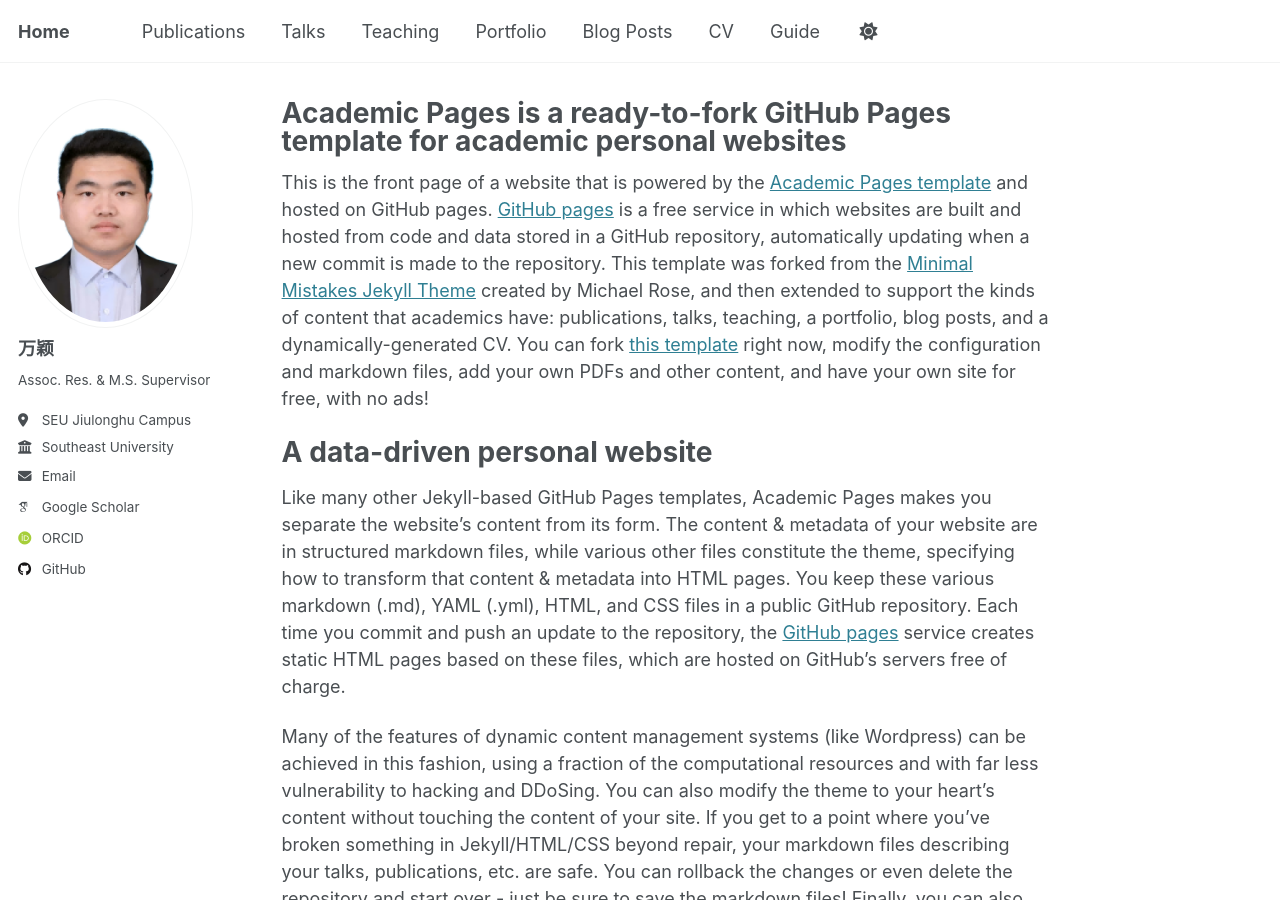
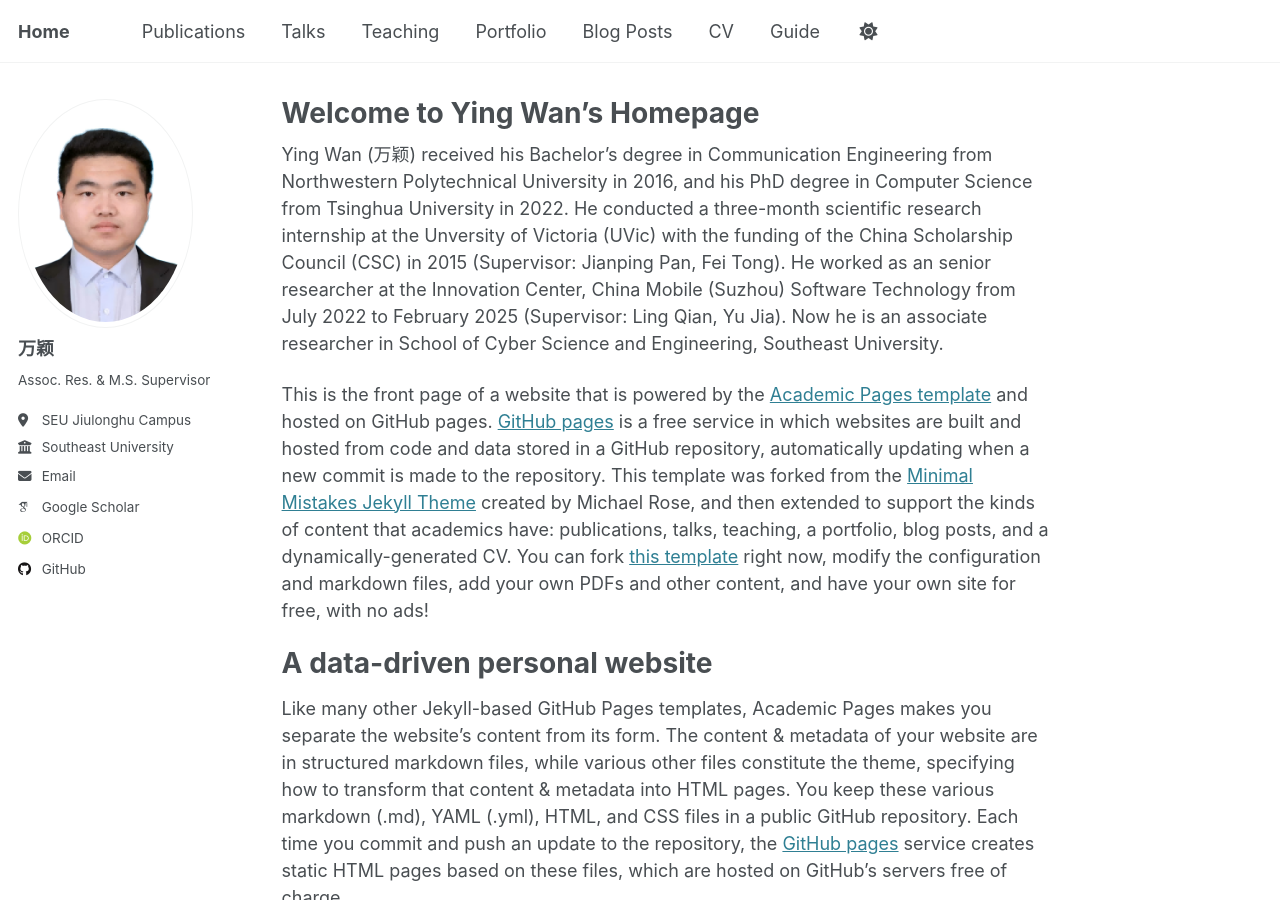
Before and after one commit to wany16/wany16.github.io, a Jekyll site: the page built from _pages/about.md, in a window 1280 px wide and 900 px high. Built offline with Jekyll 4.4.1, drawn with Linux system fonts in a browser that asks for light colours; some web fonts are replaced.

Commit message:
Initial commit for example

```diff
--- a/_pages/about.md
+++ b/_pages/about.md
@@ -1,11 +1,17 @@
 ---
 permalink: /
-title: "Academic Pages is a ready-to-fork GitHub Pages template for academic personal websites"
+title: "Welcome to Ying Wan's Homepage"
 author_profile: true
 redirect_from:
   - /about/
   - /about.html
 ---
+
+Ying Wan (万颖) received his Bachelor's degree in Communication Engineering from Northwestern Polytechnical University in 2016,
+and his PhD degree in Computer Science from Tsinghua University in 2022.
+He conducted a three-month scientific research internship at the Unversity of Victoria (UVic) with the funding of the China Scholarship Council (CSC) in 2015 (Supervisor: Jianping Pan, Fei Tong).
+He worked as an senior researcher at the Innovation Center, China Mobile (Suzhou) Software Technology from July 2022 to February 2025 (Supervisor: Ling Qian, Yu Jia).
+Now he is an associate researcher in School of Cyber Science and Engineering, Southeast University.
 
 This is the front page of a website that is powered by the [Academic Pages template](https://github.com/academicpages/academicpages.github.io) and hosted on GitHub pages. [GitHub pages](https://pages.github.com) is a free service in which websites are built and hosted from code and data stored in a GitHub repository, automatically updating when a new commit is made to the repository. This template was forked from the [Minimal Mistakes Jekyll Theme](https://mmistakes.github.io/minimal-mistakes/) created by Michael Rose, and then extended to support the kinds of content that academics have: publications, talks, teaching, a portfolio, blog posts, and a dynamically-generated CV. You can fork [this template](https://github.com/academicpages/academicpages.github.io) right now, modify the configuration and markdown files, add your own PDFs and other content, and have your own site for free, with no ads!
 
```
